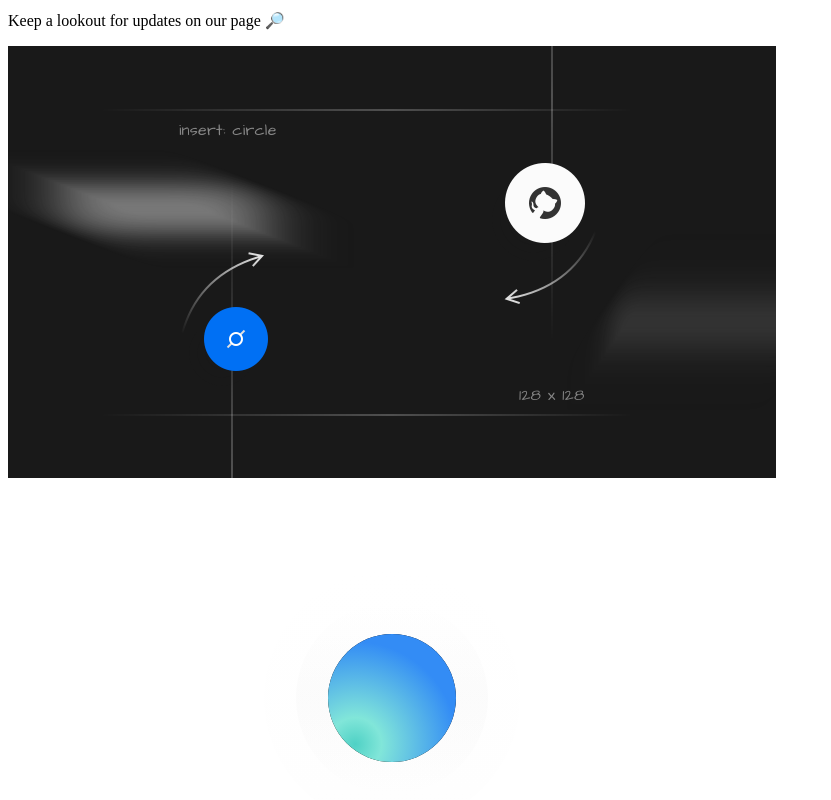
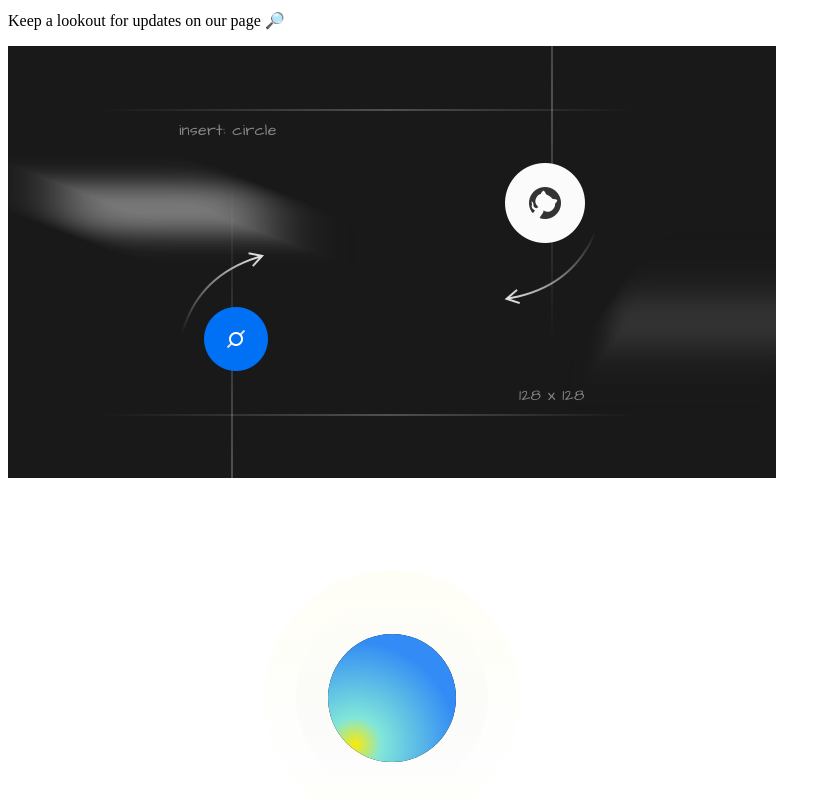
Before and after one commit to finiobow/finio-main-site, a React (Vite) app: page / in a window 1280 px wide. Shown: the part 1128-1928 px from the top of the page, without its empty margins (0-831 px from the left). Built offline with nearby package versions, Linux system fonts and the light colour scheme.

Commit message:
changed center bubble color

```diff
--- a/src/components/HeroBanner.tsx
+++ b/src/components/HeroBanner.tsx
@@ -117,9 +117,9 @@ function HeroHome() {
                       y2="100%"
                       id="hero-ill-a"
                     >
-                      <stop stopColor="#FFF" offset="0%" />
+                      <stop stopColor="#FAEA0A" offset="0%" />
                       <stop stopColor="#EAEAEA" offset="77.402%" />
-                      <stop stopColor="#DFDFDF" offset="100%" />
+                      <stop stopColor="#FAEA0A" offset="100%" />
                     </linearGradient>
                     <linearGradient
                       x1="50%"
@@ -140,7 +140,7 @@ function HeroHome() {
                       r="79.941%"
                       id="hero-ill-e"
                     >
-                      <stop stopColor="#4FD1C5" offset="0%" />
+                      <stop stopColor="#FAEA0A" offset="0%" />
                       <stop stopColor="#81E6D9" offset="25.871%" />
                       <stop stopColor="#338CF5" offset="100%" />
                     </radialGradient>
```
